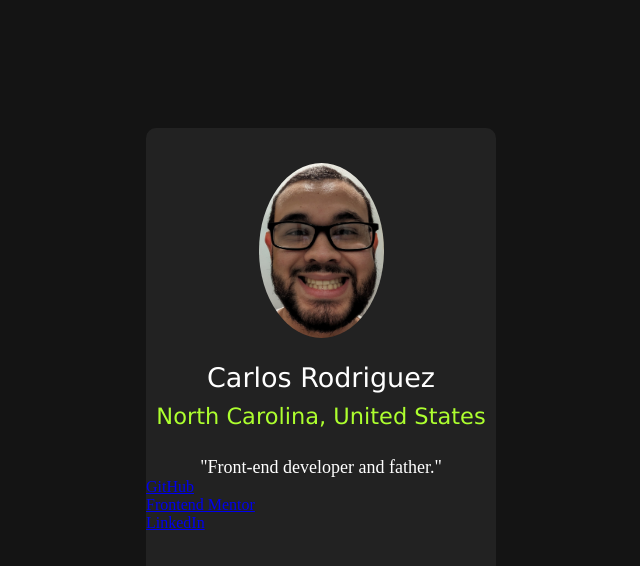
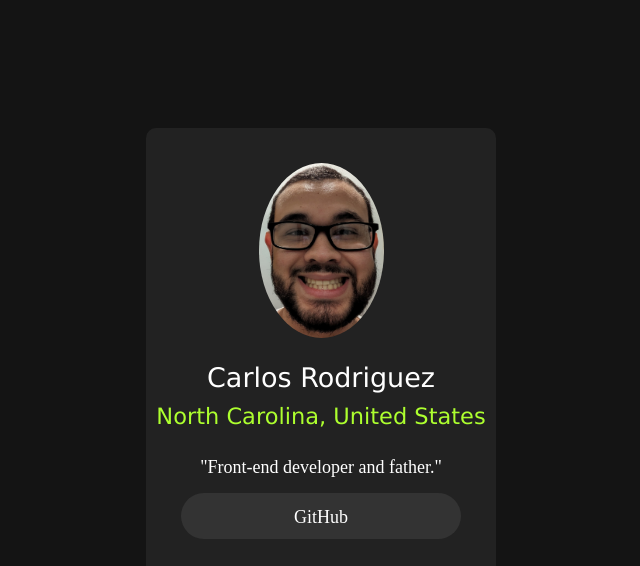
Before and after one commit to carloswearsglasses/Social-Links-Profile, a plain HTML site: page index.html in a window 1280 px wide. Shown: the top 566 px of the page, without its empty margins (319-959 px from the left). Drawn offline with Linux system fonts and the light colour scheme.

Commit message:
Update styles.css

```diff
--- a/styles.css
+++ b/styles.css
@@ -51,26 +51,26 @@ img {
     color: white;
     font-size: large;
 }
-a {
+.button {
     display: block;
-}
-button {
+    text-align: center;
+    text-decoration: none;
     height: 46px;
-    width: 80%;
     margin-left: 10%;
     margin-right: 10%;
-    margin-bottom: 10px;
+    margin-bottom: 30px;
     border: 2px;
     border-radius: 25px;
     background-color: rgb(51, 51, 51);
     color: white;
     font-family: 'Times New Roman', Times, serif;
     font-size: large;
+    padding: .875rem;
 }
-button:first-of-type {
+.button:first-of-type {
     margin-top: 15px;
 }
-button:hover {
+.button:hover {
     background-color: greenyellow;
     color: rgb(34, 34, 34);
 }
```
